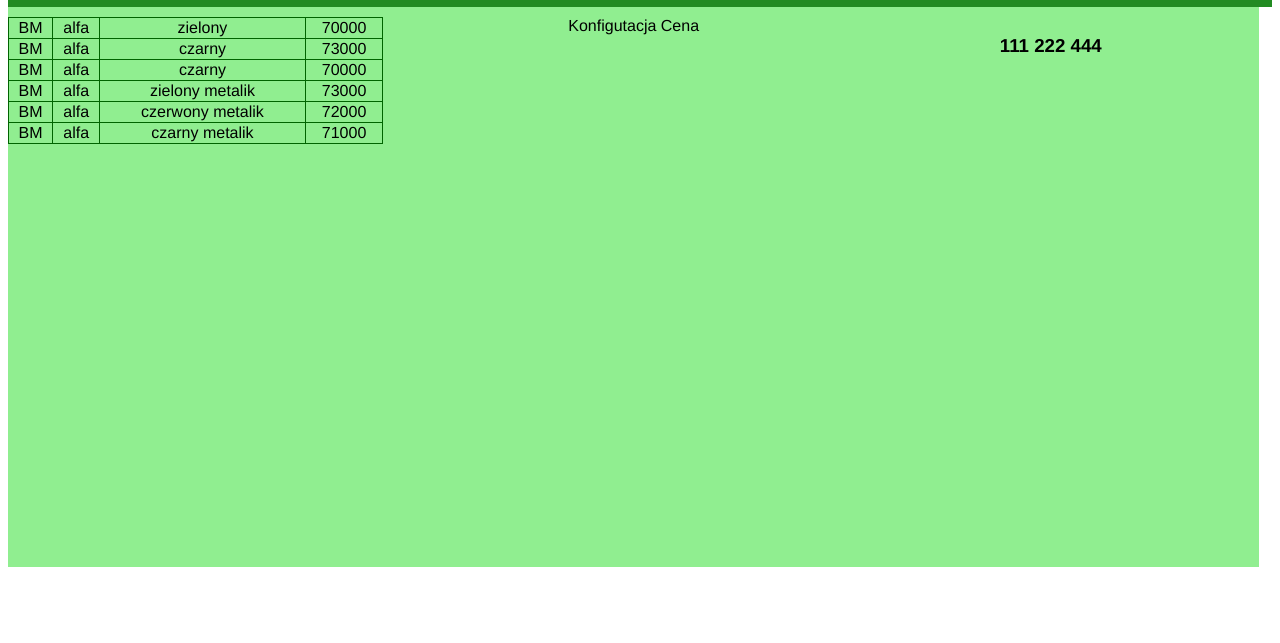
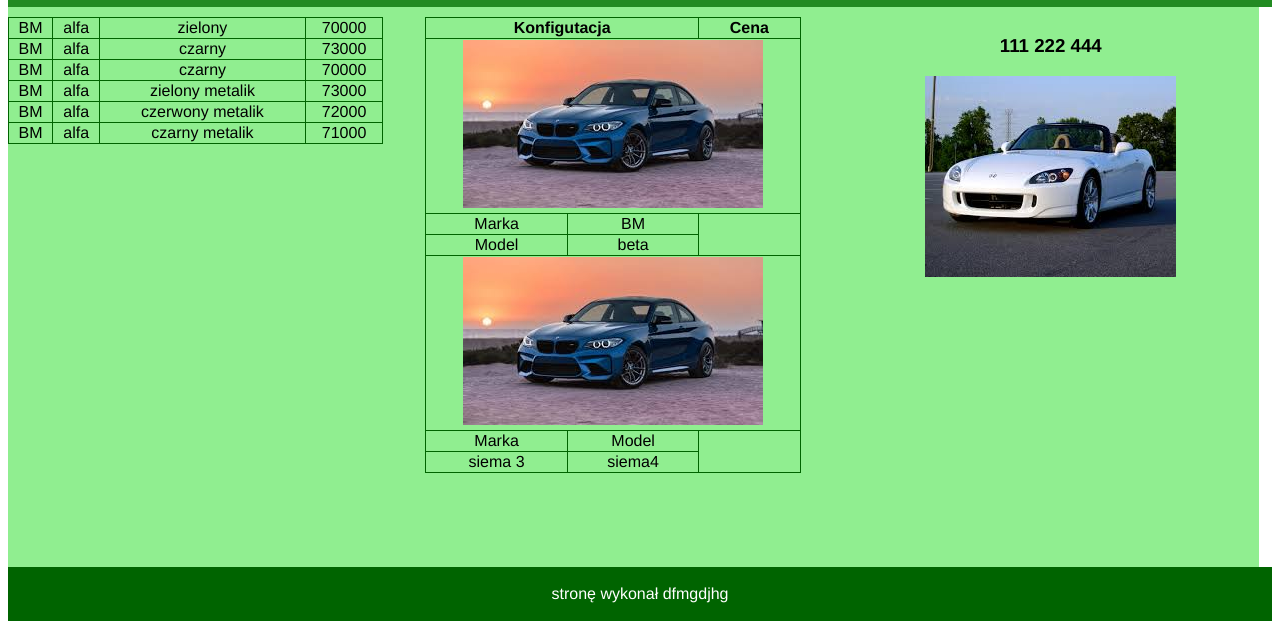
Before and after one commit to SzymonK234/projekt-41, a plain HTML site: page index.html in a window 1280 px wide. Shown: the part 157-800 px from the top of the page. Drawn offline with Linux system fonts and the light colour scheme.

Commit message:
Add files via upload

```diff
--- a/index.html
+++ b/index.html
@@ -57,25 +57,42 @@
             </table>
         </section>
         <section id="M">
+            <table>
             <tr>
                 <th colspan="2">Konfigutacja</th>
                 <th>Cena</th>
             </tr>
             <tr>
-                <td colspan="3"></td>
+                <td colspan="3"><img src="3.jpg" alt=""></td>
             </tr>
             <tr>
-                <td></td>
-                <td></td>
+                <td>Marka</td>
+                <td>BM</td>
                 <td rowspan="2"></td>
             </tr>
              <tr>
-                <td></td>
-                <td></td>
+                <td>Model</td>
+                <td>beta</td>
              </tr>
+             <tr>
+                <td colspan="3"><img src="3.jpg" alt=""></td>
+            </tr>
+            <tr>
+                <td>Marka</td>
+                <td>Model</td>
+                <td rowspan="2"></td>
+            </tr>
+             <tr>
+                <td>siema 3</td>
+                <td>siema4</td>
+             </tr>
+
+
+             </table>
         </section>
         <section id="R">
             <h3>111 222 444</h3>
+            <img src="1.jpg" alt="Samochód">
         </section>
     </main>
     <footer>
--- a/style.css
+++ b/style.css
@@ -7,7 +7,7 @@ header, footer, nav{
     padding: 2px;
 }
 footer, header{
-    baclkground-color: darkgreen;
+    background-color: darkgreen;
 }
 nav{
     background-color: forestgreen;
@@ -26,10 +26,15 @@ table{
 }
 #C img{
     width: 95%; border-radius: 9px;
+
 }
 main{
     display: flex;
+
 }
 #L tr:hover{
     background-color: forestgreen;
 }
+#C{
+    overflow: auto;
+}
```
Also changed, not shown: 1.jpg (added), 2.jpg (added), 3.jpg (added).
